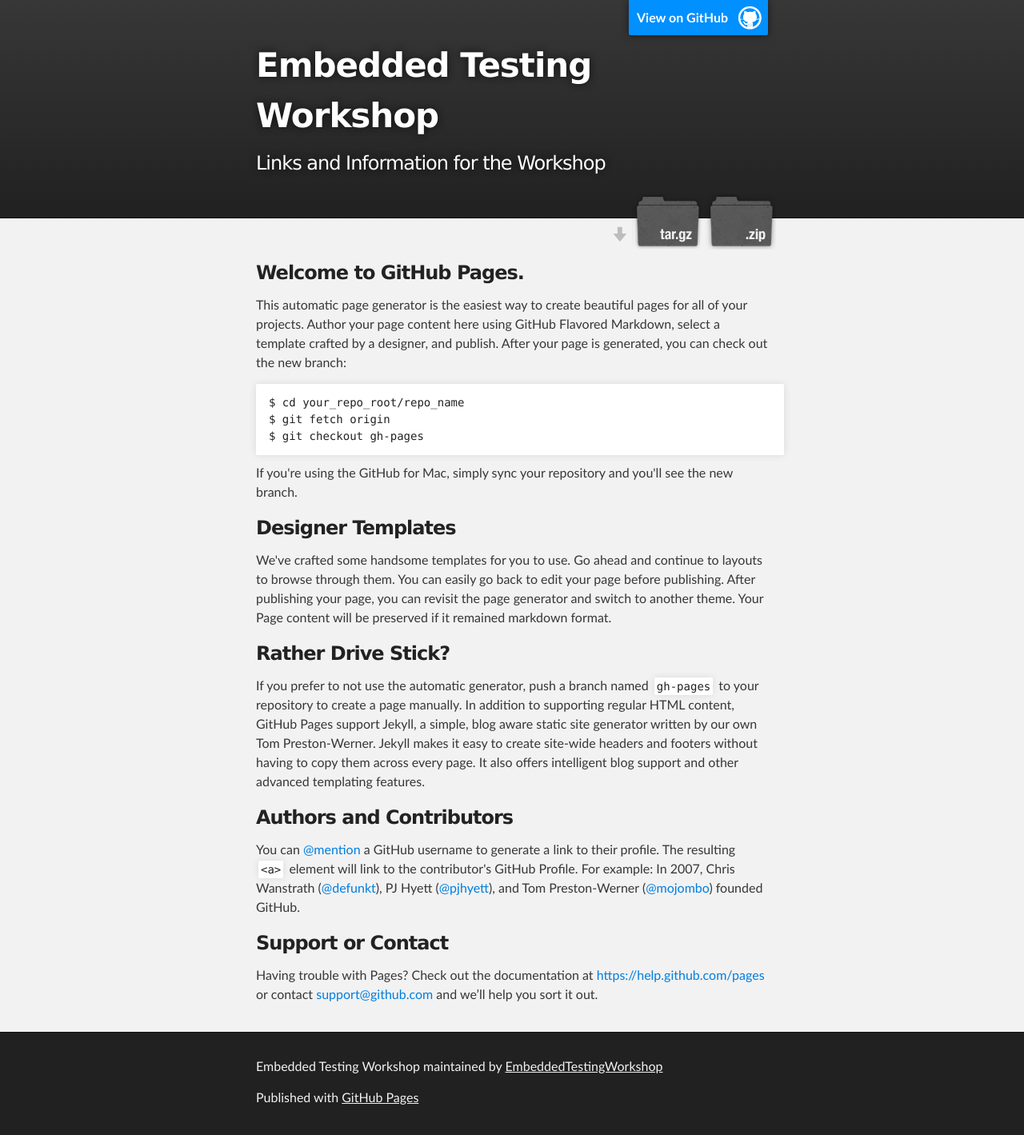
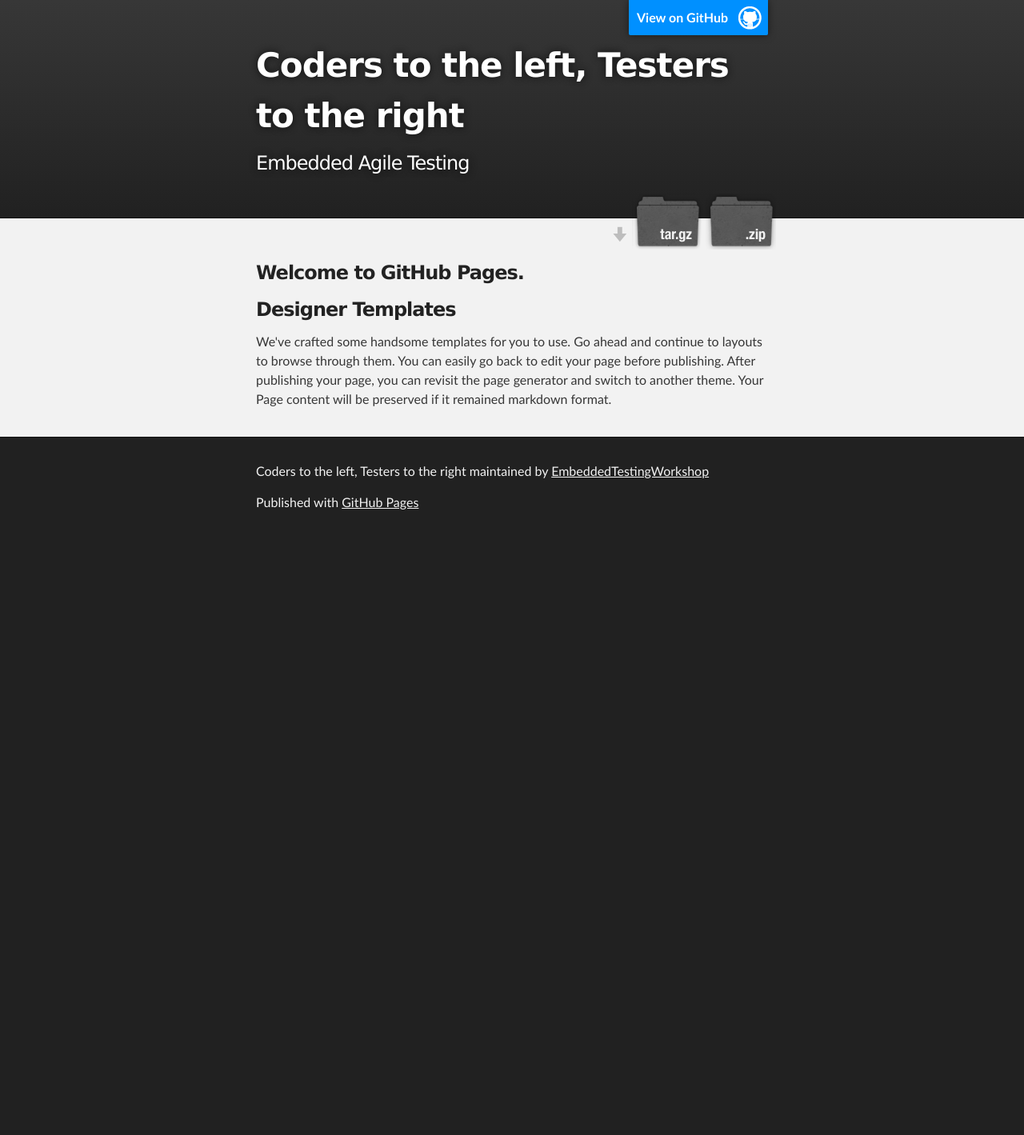
Before and after one commit to EmbeddedTestingWorkshop/BugsLetsTest, a plain HTML site: page index.html in a window 1280 px wide. Shown: the whole page at 80% size. After the commit the page ends 800 px from the top, so only its background shows below. Drawn offline with Linux system fonts and the light colour scheme.

```diff
--- a/index.html
+++ b/index.html
@@ -4,11 +4,11 @@
   <head>
     <meta charset='utf-8'>
     <meta http-equiv="X-UA-Compatible" content="chrome=1">
-    <meta name="description" content="Embedded Testing Workshop : Links and Information for the Workshop">
+    <meta name="description" content="Coders to the left, Testers to the right : Embedded Agile Testing">
 
     <link rel="stylesheet" type="text/css" media="screen" href="stylesheets/stylesheet.css">
 
-    <title>Embedded Testing Workshop</title>
+    <title>Coders to the left, Testers to the right</title>
   </head>
 
   <body>
@@ -18,8 +18,8 @@
         <header class="inner">
           <a id="forkme_banner" href="https://github.com/EmbeddedTestingWorkshop/Info">View on GitHub</a>
 
-          <h1 id="project_title">Embedded Testing Workshop</h1>
-          <h2 id="project_tagline">Links and Information for the Workshop</h2>
+          <h1 id="project_title">Coders to the left, Testers to the right</h1>
+          <h2 id="project_tagline">Embedded Agile Testing</h2>
 
             <section id="downloads">
               <a class="zip_download_link" href="https://github.com/EmbeddedTestingWorkshop/Info/zipball/master">Download this project as a .zip file</a>
@@ -34,41 +34,17 @@
         <h3>
 <a id="welcome-to-github-pages" class="anchor" href="#welcome-to-github-pages" aria-hidden="true"><span class="octicon octicon-link"></span></a>Welcome to GitHub Pages.</h3>
 
-<p>This automatic page generator is the easiest way to create beautiful pages for all of your projects. Author your page content here using GitHub Flavored Markdown, select a template crafted by a designer, and publish. After your page is generated, you can check out the new branch:</p>
-
-<pre><code>$ cd your_repo_root/repo_name
-$ git fetch origin
-$ git checkout gh-pages
-</code></pre>
-
-<p>If you're using the GitHub for Mac, simply sync your repository and you'll see the new branch.</p>
-
 <h3>
 <a id="designer-templates" class="anchor" href="#designer-templates" aria-hidden="true"><span class="octicon octicon-link"></span></a>Designer Templates</h3>
 
 <p>We've crafted some handsome templates for you to use. Go ahead and continue to layouts to browse through them. You can easily go back to edit your page before publishing. After publishing your page, you can revisit the page generator and switch to another theme. Your Page content will be preserved if it remained markdown format.</p>
-
-<h3>
-<a id="rather-drive-stick" class="anchor" href="#rather-drive-stick" aria-hidden="true"><span class="octicon octicon-link"></span></a>Rather Drive Stick?</h3>
-
-<p>If you prefer to not use the automatic generator, push a branch named <code>gh-pages</code> to your repository to create a page manually. In addition to supporting regular HTML content, GitHub Pages support Jekyll, a simple, blog aware static site generator written by our own Tom Preston-Werner. Jekyll makes it easy to create site-wide headers and footers without having to copy them across every page. It also offers intelligent blog support and other advanced templating features.</p>
-
-<h3>
-<a id="authors-and-contributors" class="anchor" href="#authors-and-contributors" aria-hidden="true"><span class="octicon octicon-link"></span></a>Authors and Contributors</h3>
-
-<p>You can <a href="https://github.com/blog/821" class="user-mention">@mention</a> a GitHub username to generate a link to their profile. The resulting <code>&lt;a&gt;</code> element will link to the contributor's GitHub Profile. For example: In 2007, Chris Wanstrath (<a href="https://github.com/defunkt" class="user-mention">@defunkt</a>), PJ Hyett (<a href="https://github.com/pjhyett" class="user-mention">@pjhyett</a>), and Tom Preston-Werner (<a href="https://github.com/mojombo" class="user-mention">@mojombo</a>) founded GitHub.</p>
-
-<h3>
-<a id="support-or-contact" class="anchor" href="#support-or-contact" aria-hidden="true"><span class="octicon octicon-link"></span></a>Support or Contact</h3>
-
-<p>Having trouble with Pages? Check out the documentation at <a href="https://help.github.com/pages">https://help.github.com/pages</a> or contact <a href="mailto:support@github.com">support@github.com</a> and we’ll help you sort it out.</p>
       </section>
     </div>
 
     <!-- FOOTER  -->
     <div id="footer_wrap" class="outer">
       <footer class="inner">
-        <p class="copyright">Embedded Testing Workshop maintained by <a href="https://github.com/EmbeddedTestingWorkshop">EmbeddedTestingWorkshop</a></p>
+        <p class="copyright">Coders to the left, Testers to the right maintained by <a href="https://github.com/EmbeddedTestingWorkshop">EmbeddedTestingWorkshop</a></p>
         <p>Published with <a href="https://pages.github.com">GitHub Pages</a></p>
       </footer>
     </div>
```
Also changed, not shown: params.json (+1 -1 lines).
